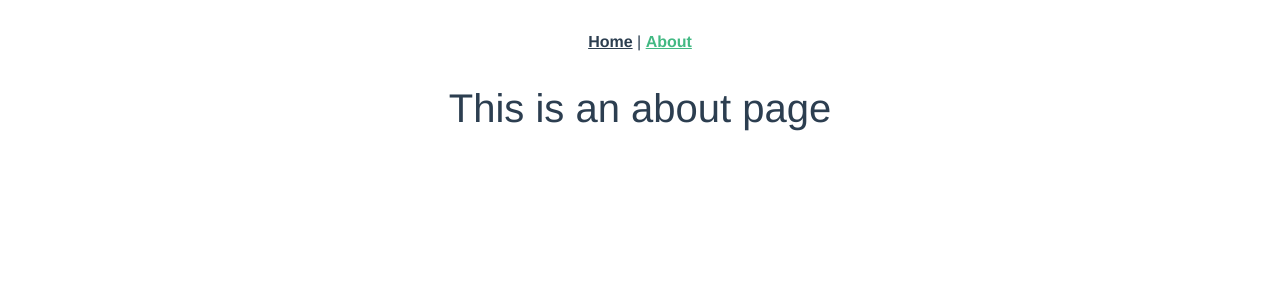
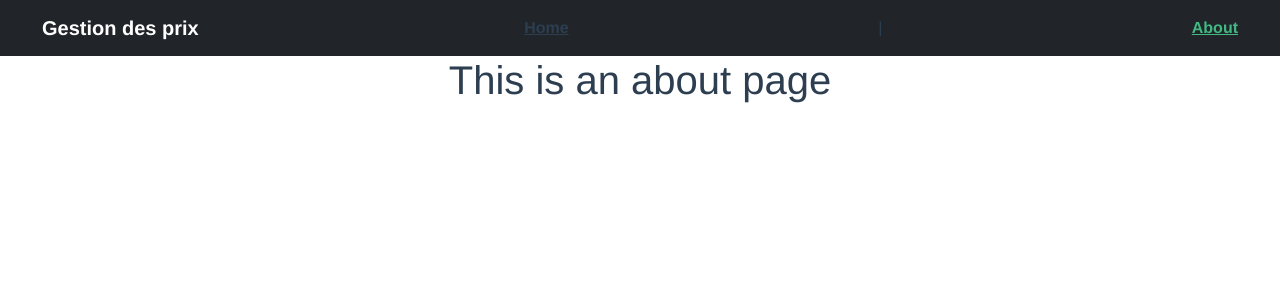
Before and after one commit to mehdidm/vue-gestion-prix-frontend, a Vue app: page /about in a window 1280 px wide. Shown: the top 300 px of the page. Built offline with nearby package versions, Linux system fonts and the light colour scheme; the HTML template or start-up script is replaced by a standard one.

Commit message:
wip: listing products

```diff
--- a/src/App.vue
+++ b/src/App.vue
@@ -1,9 +1,13 @@
 <template>
   <div id="app">
-    <nav>
-      <router-link to="/">Home</router-link> |
+
+      <nav class="navbar navbar-expand-lg navbar navbar-dark bg-dark">
+    <div class="container-fluid">
+      <a class="navbar-brand" href="#">Gestion des prix </a>
+        <router-link to="/">Home</router-link> |
       <router-link to="/about">About</router-link>
-    </nav>
+    </div>
+  </nav>
     <router-view/>
   </div>
 </template>
--- a/src/Listing/ListCategories.vue
+++ b/src/Listing/ListCategories.vue
@@ -28,7 +28,7 @@ export default {
         .then((response) => (this.categories = response.data));
     },
     goToProduct($category) {
-     window.location.href ="/home/"+$category;
+     window.location.href ="/products/"+$category;
     },
   },
 };
--- a/src/Listing/ListingProducts.vue
+++ b/src/Listing/ListingProducts.vue
@@ -1,6 +1,9 @@
 <template>
   <div class="row">
-    <p>ici produits</p>
+
+    <div class="col-1" v-for="(product, index) in products" :key="index">
+      <button type="button" class="btn" >{{ product }}</button>
+    </div>
   </div>
 </template>
 <script>
--- a/src/router/index.js
+++ b/src/router/index.js
@@ -12,7 +12,7 @@ const routes = [
     component: HomeView
   },
   {
-    path: '/products',
+    path: '/products/:category',
     name: 'products',
     component: Poducts
   },
--- a/src/views/HomeView.vue
+++ b/src/views/HomeView.vue
@@ -1,18 +1,20 @@
 <template>
   <div class="home">
-    <img alt="Vue logo" src="../assets/logo.png">
-    <HelloWorld msg="Welcome to Your Vue.js App"/>
+    <br />
+  <h1>Liste des categories </h1>
+    <br />
+    <Categories/>
   </div>
 </template>
 
 <script>
 // @ is an alias to /src
-import HelloWorld from '@/components/HelloWorld.vue'
+import Categories from '@/Listing/ListCategories.vue'
 
 export default {
   name: 'HomeView',
   components: {
-    HelloWorld
+    Categories
   }
 }
 </script>
```
